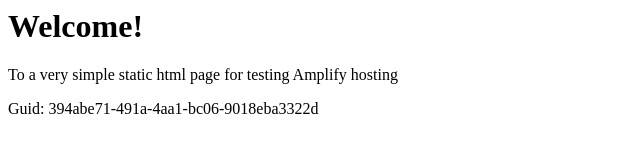
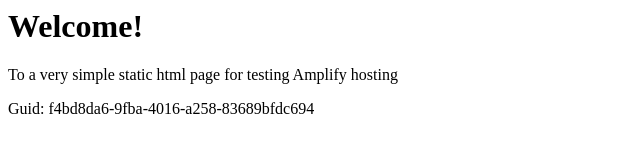
Before and after one commit to aws-aemilia-iad/Github-PR-Commit-Integration-Test-DoNotTouch-GitHubWebhookPushCanaryTest-v1-gamma-us-east-1, a website: page src/index.html in a window 1280 px wide. Shown: the full height of the page, 0-640 px from the left. Drawn offline with Linux system fonts and the light colour scheme.

Commit message:
commit from integ tests

```diff
--- a/src/index.html
+++ b/src/index.html
@@ -12,6 +12,6 @@
 <body>
     <h1>Welcome!</h1>
     <p>To a very simple static html page for testing Amplify hosting</p>
-    <p>Guid: 394abe71-491a-4aa1-bc06-9018eba3322d</p></body>
+    <p>Guid: f4bd8da6-9fba-4016-a258-83689bfdc694</p></body>
 
 </html>
```
